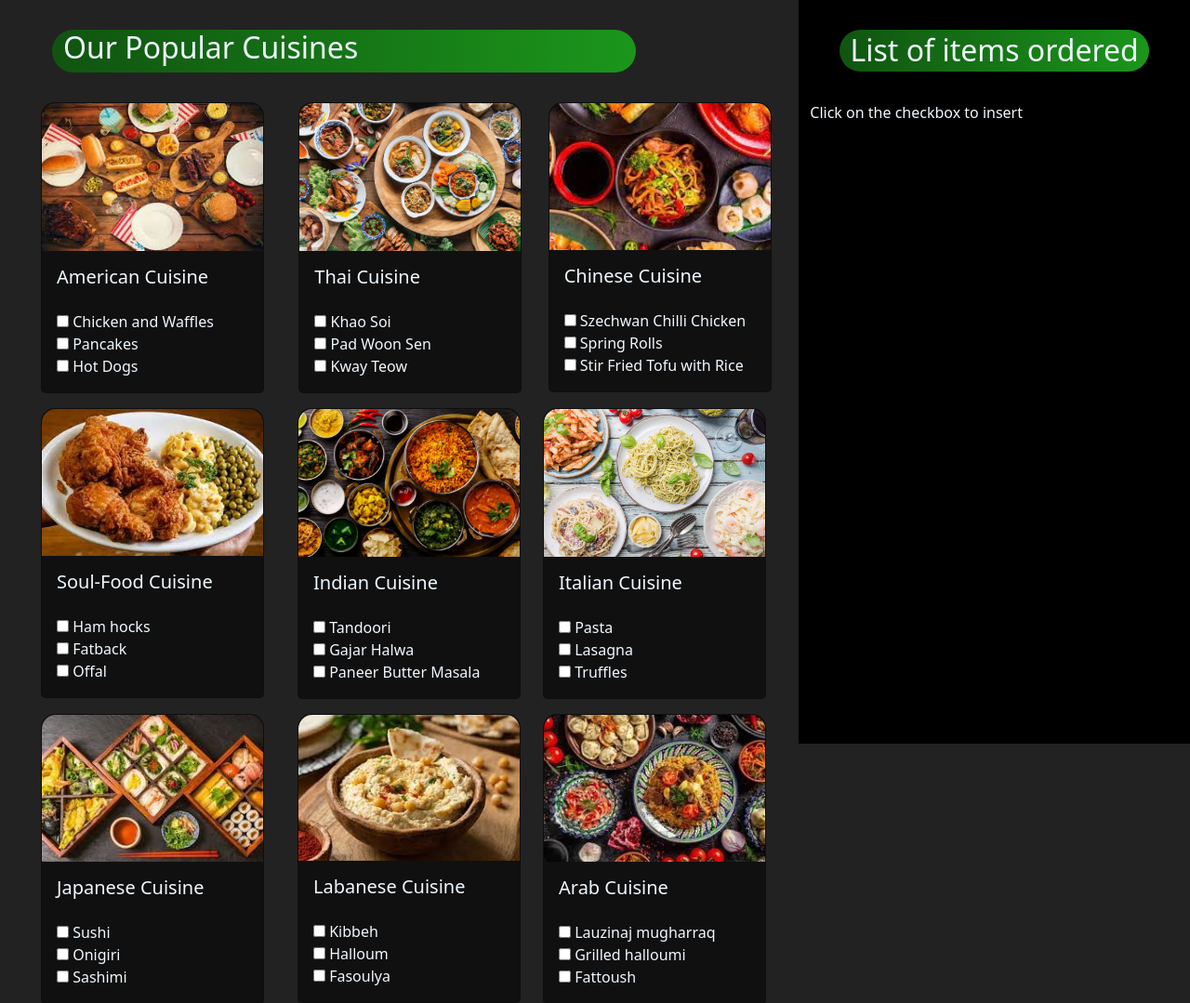
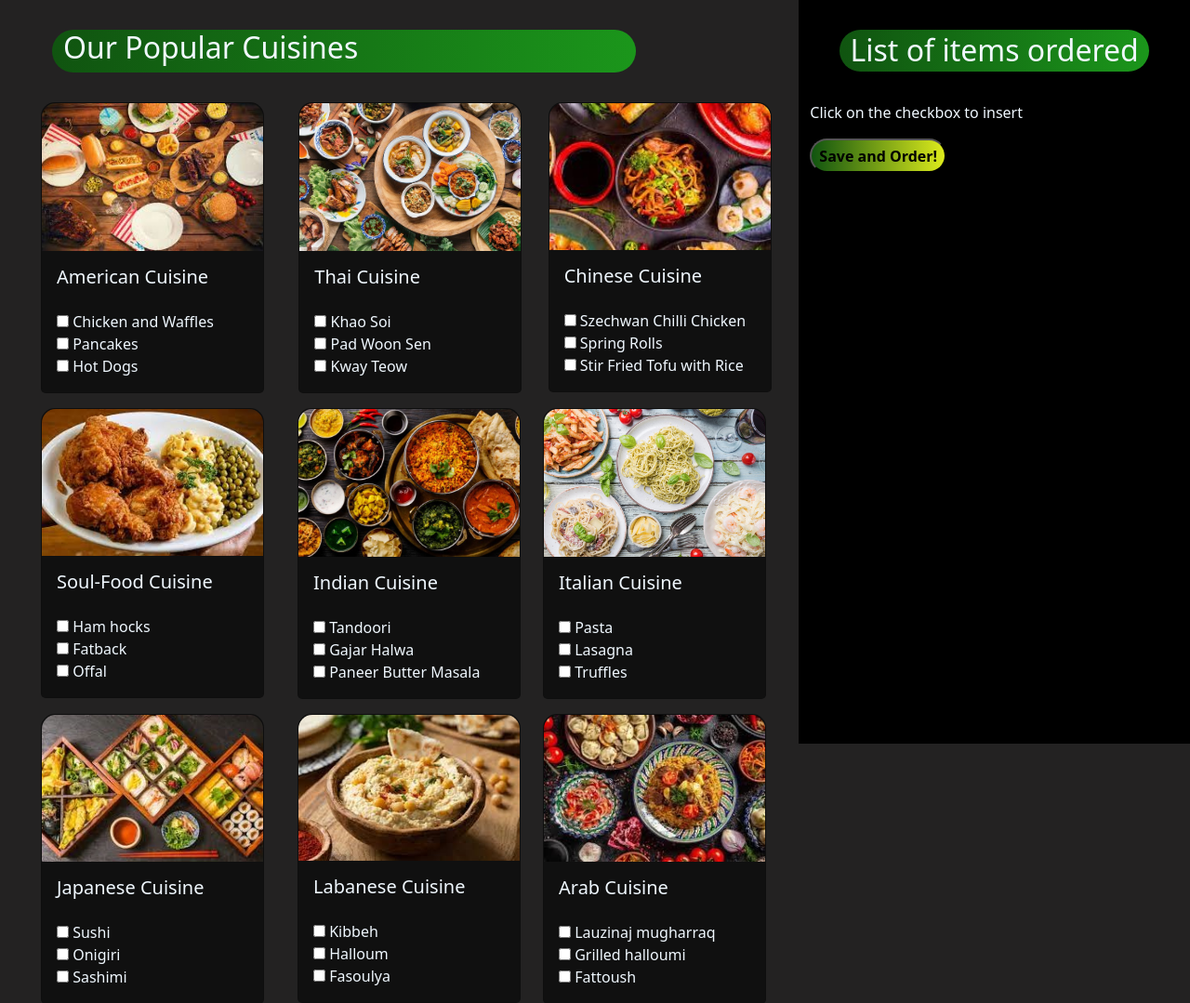
Before and after one commit to cadswetha/food-ordering-with-face-recognition, a Flask app: template templates/selection.html in a window 1280 px wide. Shown: the top 1079 px of the page at 93% size. Run offline with Flask 2, Linux system fonts and the light colour scheme; the template is opened without the code that fills it, so the values that code supplies are empty; some web fonts are replaced.

Commit message:
changing to form element

```diff
--- a/static/css/main.css
+++ b/static/css/main.css
@@ -34,6 +34,9 @@ body{
     background-color: black;
     width: auto;
     height: 100vh;
+    max-height: 150vh;
+    overflow-y: auto;
+    overflow-x: hidden;
     position: fixed;
     top: 0;
     right: 0;
@@ -49,7 +52,14 @@ body{
     margin-left: 1rem;
     margin-bottom: 1rem;
 }
-
+.butn{
+    background: linear-gradient(to right, rgb(16, 84, 16), rgb(221, 235, 28));
+    color: black;
+    border-radius: 2rem;
+    padding: 0.3rem 0.5rem;
+    font-weight: bold;
+    margin-bottom: 2rem;
+}
 @media screen and (max-width:1000px) {
     .side-bar {
         width: max-content;
--- a/static/js/main.js
+++ b/static/js/main.js
@@ -1,5 +1,6 @@
 const food = []
 const items = document.getElementById('items')
+const butn = document.getElementById('butn')
 const lenfood = 27
 for (let i=0;i<lenfood;i++){
     let k = "food"+ (i+1).toString();
@@ -21,3 +22,14 @@ for (let i=0;i<lenfood;i++){
         }
     })
 }
+
+// butn.addEventListener('click',() => {
+//     let children = items.children;
+//     let foodlist = ""
+//     for (let i=0;i<children.length;i++){
+//         let child = children[i];
+//         foodlist+= child.innerHTML+"\n";
+//     }
+//     console.log(foodlist);
+//     items.innerHTML="orders saved!"
+// })
--- a/templates/selection.html
+++ b/templates/selection.html
@@ -14,7 +14,7 @@
     integrity="sha384-ygbV9kiqUc6oa4msXn9868pTtWMgiQaeYH7/t7LECLbyPA2x65Kgf80OJFdroafW"
     crossorigin="anonymous"></script>
   <link rel="stylesheet" href="../static/css/main.css" />
-  <title>Login</title>
+  <title>Menu Card</title>
 </head>
 
 <body style="overflow-x: hidden;">
@@ -203,6 +203,7 @@
           <p>Click on the checkbox to insert</p>
           <ul id="items">
           </ul>
+          <button type="submit" name="submit" value="Submit" class="butn" id="butn">Save and Order!</button>
         </div>
       </div>
   </section>
```
